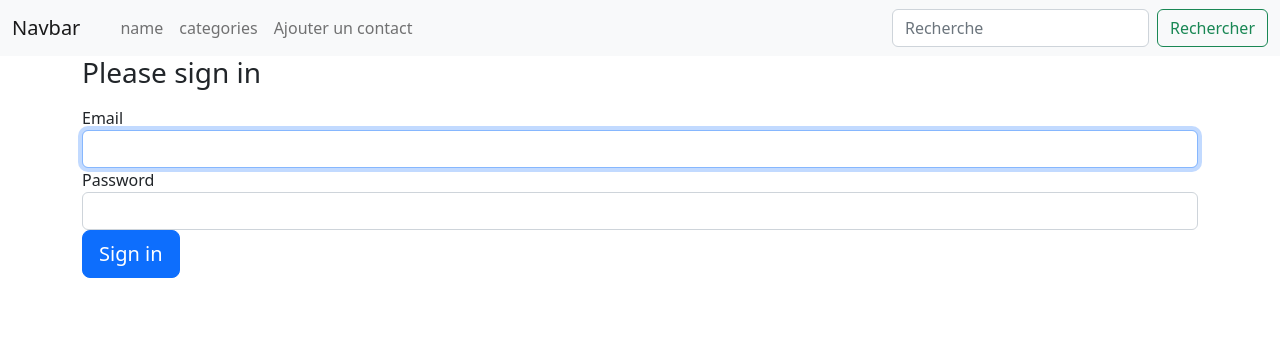
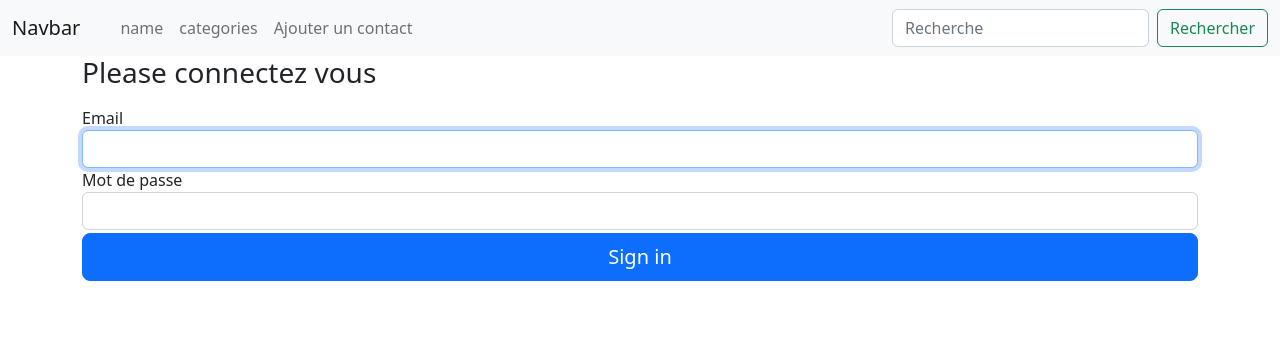
Before and after one commit to Eugene-Cordier/symfony-contacts, a Symfony app: template templates/security/login.html.twig in a window 1280 px wide. Shown: the top 356 px of the page. Run offline with Twig, Linux system fonts and the light colour scheme; the template is opened without the code that fills it, so the values that code supplies are empty; some libraries are stand-ins or nearby versions.

Commit message:
22.1 modification text, translation en fr

```diff
--- a/templates/security/login.html.twig
+++ b/templates/security/login.html.twig
@@ -14,17 +14,17 @@
         </div>
     {% endif %}
 
-    <h1 class="h3 mb-3 font-weight-normal">Please sign in</h1>
+    <h1 class="h3 mb-3 font-weight-normal">Please connectez vous</h1>
     <label for="inputEmail">Email</label>
     <input type="email" value="{{ last_username }}" name="email" id="inputEmail" class="form-control" autocomplete="email" required autofocus>
-    <label for="inputPassword">Password</label>
+    <label for="inputPassword">Mot de passe</label>
     <input type="password" name="password" id="inputPassword" class="form-control" autocomplete="current-password" required>
 
     <input type="hidden" name="_csrf_token"
            value="{{ csrf_token('authenticate') }}"
     >
 
-    <button class="btn btn-lg btn-primary" type="submit">
+    <button class="btn btn-lg btn-primary" type="submit" style="width: 100%; margin-top: 3px;">
         Sign in
     </button>
 </form>
```
